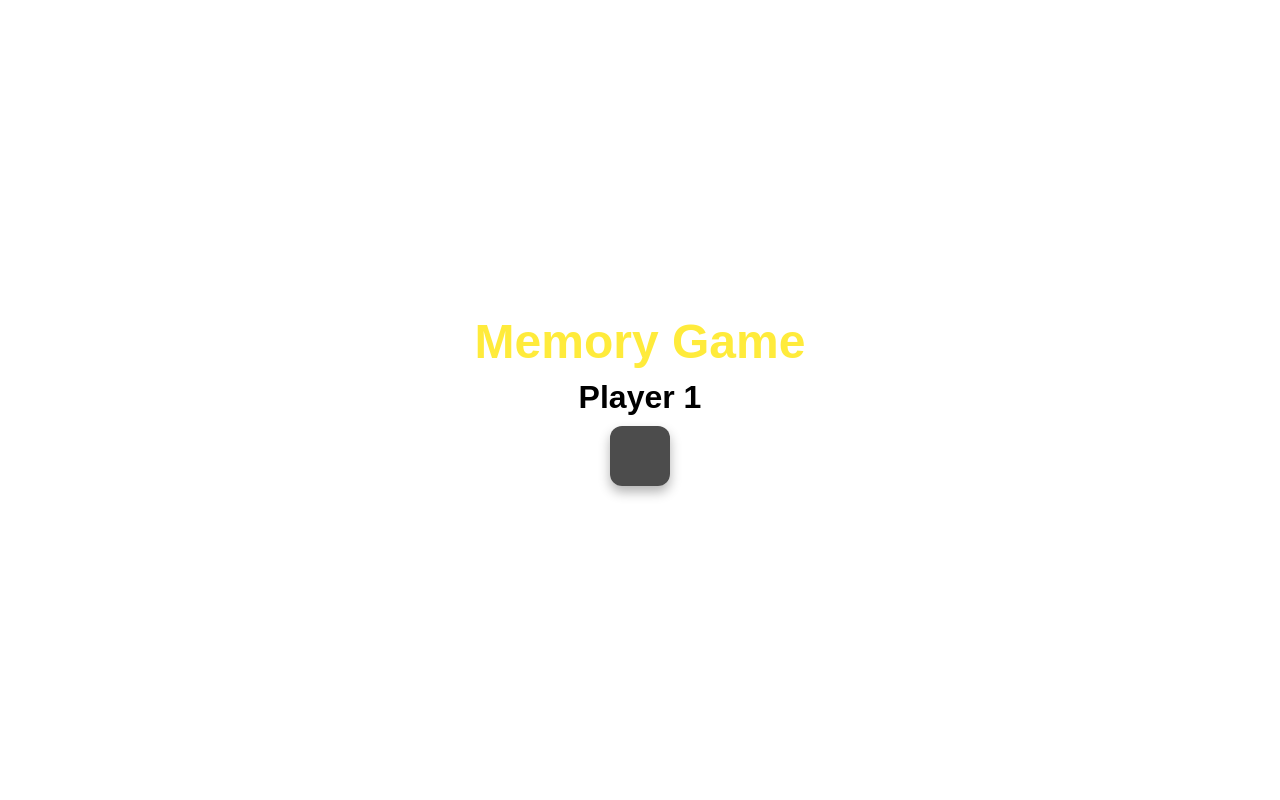
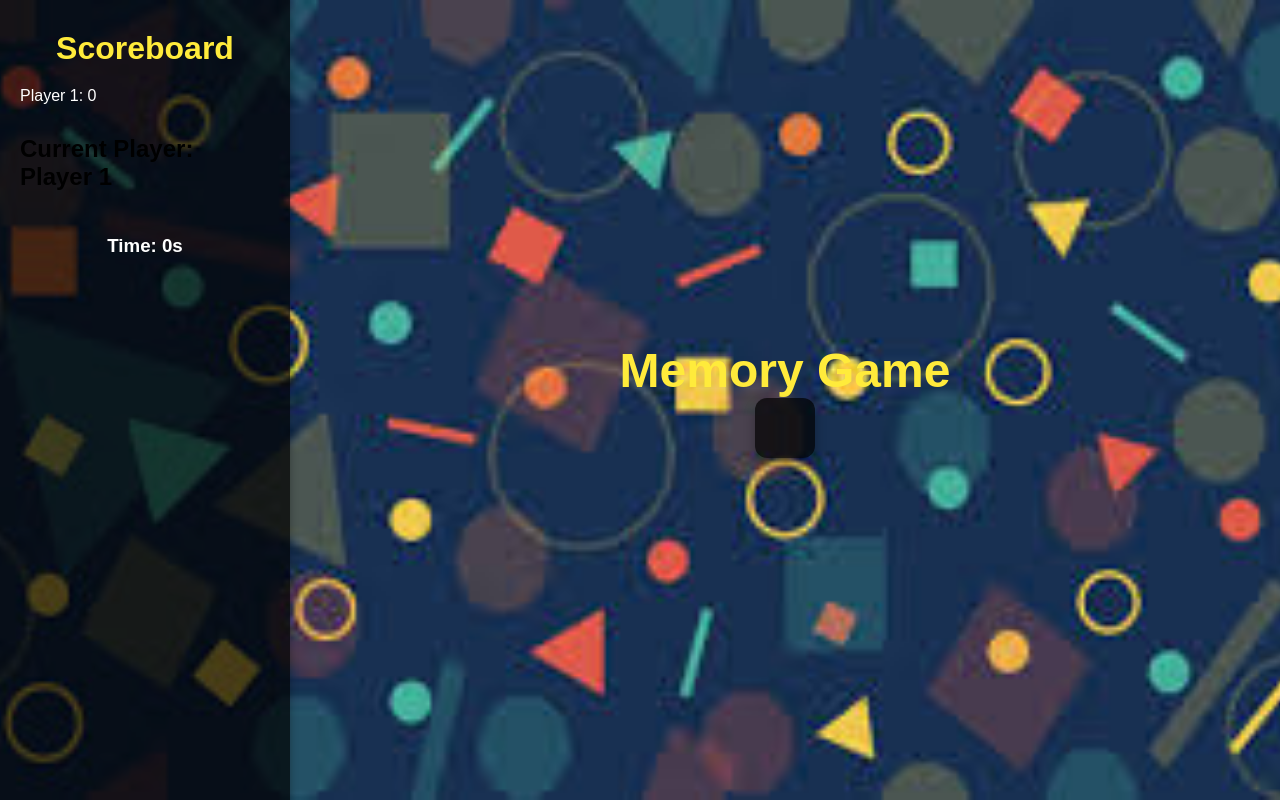
Before and after one commit to Tehila-Hoizman/Memory_game, a website with bundled scripts: page src/game/game.html in a window 1280 px wide. Built offline with nearby package versions, Linux system fonts and the light colour scheme.

Commit message:
add scores bar

```diff
--- a/src/game/game.css
+++ b/src/game/game.css
@@ -9,10 +9,64 @@ body {
     background-position: center;
     color: #fff;
     display: flex;
+    height: 100vh;
+    overflow: hidden;
+}
+
+/* מיכל המשחק כולו */
+.game-container {
+    display: flex;
+    height: 100%;
+    width: 100%;
+}
+
+/* סרגל נתונים */
+.sidebar {
+    width: 250px;
+    background: rgba(0, 0, 0, 0.7);
+    padding: 20px;
+    box-shadow: 0 4px 8px rgba(0, 0, 0, 0.3);
+    display: flex;
+    flex-direction: column;
+    align-items: center;
+}
+
+/* כותרת סרגל נתונים */
+.sidebar h2 {
+    color: #ffeb3b;
+    margin-bottom: 20px;
+}
+
+/* רשימת ניקוד */
+.scores-list {
+    list-style: none;
+    padding: 0;
+    margin: 0;
+    width: 100%;
+}
+
+.scores-list li {
+    margin-bottom: 10px;
+}
+
+/* כותרת שם השחקן הנוכחי */
+.current-player {
+    color: #ff5722;
+    margin-top: 20px;
+}
+
+/* טיימר */
+.timer {
+    margin-top: 20px;
+}
+
+/* תוכן המשחק */
+.game-content {
+    flex: 1;
+    display: flex;
     flex-direction: column;
     align-items: center;
     justify-content: center;
-    height: 100vh;
 }
 
 /* כותרת עמוד המשחק */
@@ -74,3 +128,11 @@ h2 {
 .card:hover {
     transform: scale(1.05);
 }
+
+/* styles.css */
+
+/* כותרת שם השחקן הנוכחי */
+.current-player {
+    margin-top: 20px;
+    font-size: 1.5rem;
+}
--- a/src/game/game.html
+++ b/src/game/game.html
@@ -7,9 +7,19 @@
     <link rel="stylesheet" href="game.css">
 </head>
 <body>
-    <h1>Memory Game</h1>
-    <h2 class="player-name"></h2>
-    <div class="game-board"></div>
+    <div class="game-container">
+        <div class="sidebar">
+            <h2>Scoreboard</h2>
+            <ul class="scores-list"></ul>
+            <h3 class="current-player"></h3>
+            <h3 class="timer">Time: 0s</h3>
+
+        </div>
+        <div class="game-content">
+            <h1>Memory Game</h1>
+            <div class="game-board"></div>
+        </div>
+    </div>
     <script type="module" src="game.js"></script>
 </body>
 </html>
--- a/src/game/game.js
+++ b/src/game/game.js
@@ -3,14 +3,19 @@ import { getCardsUrls, getNumOfPairs, getSettings } from "../data/dataManager.js
 const settings = getSettings();
 console.log(settings);
 const gameBoard = document.querySelector('.game-board');
-const playerName = document.querySelector('.player-name');
+const scoresList = document.querySelector('.scores-list');
+const currentPlayerElement = document.querySelector('.current-player');
+const timerElement = document.querySelector('.timer');
+
 let numPlayers = settings.numPlayers;
 let currentPlayer = settings.playerNames[0];
 let turnIndex = 1;
 let cardsUrls = getCardsUrls(settings.theme);
 let numOfPairs = getNumOfPairs(settings.difficulty);
 let scores = {};
-let gameLocked = false; // מצב לנעילת המשחק
+let gameLocked = false;
+let timer;
+let elapsedTime = 0;
 
 const generatePairsUrls = () => {
     const selectedImages = [];
@@ -63,6 +68,7 @@ const flipCard = (card) => {
                 secondCard.classList.add('matched');
                 scores[currentPlayer]++;
                 numOfPairs--;
+                updateScores();
                 if (numOfPairs == 0) {
                     finishGame();
                     return;
@@ -79,47 +85,66 @@ const flipCard = (card) => {
     }
 };
 
+const updateScores = () => {
+    scoresList.innerHTML = ''; // ניקוי הרשימה הנוכחית
+    settings.playerNames.forEach(player => {
+        const listItem = document.createElement('li');
+        listItem.textContent = `${player}: ${scores[player]}`;
+        scoresList.appendChild(listItem);
+    });
+    updateCurrentPlayerDisplay();
+};
+
+const updateCurrentPlayerDisplay = () => {
+    currentPlayerElement.textContent = `Current Player: ${currentPlayer}`;
+    currentPlayerElement.style.color = settings.playerColors[settings.playerNames.indexOf(currentPlayer)];
+};
+
 const nextTurn = () => {
     turnIndex++;
     currentPlayer = settings.playerNames[turnIndex % numPlayers];
-    playerName.textContent = currentPlayer;
-    playerName.style.color = settings.playerColors[turnIndex % numPlayers];
+    updateScores();
     console.log(turnIndex);
     console.log(currentPlayer);
 };
 
 const initGame = () => {
-    playerName.textContent = currentPlayer;
-    playerName.style.color = settings.playerColors[0];
     settings.playerNames.forEach(player => {
         scores[player] = 0;
     });
 
+    updateScores();
     createCards();
+    startTimer();
 };
 
 // פונקציה למציאת השם עם הניקוד הגבוה ביותר
 const getTopScorer = (scores) => {
-    // המרת האובייקט למערך של זוגות [שם, ניקוד]
     const entries = Object.entries(scores);
-
-    // שימוש ב-reduce למציאת הערך המרבי
     const topScorer = entries.reduce((highest, current) => {
-        // highest הוא הזוג עם הניקוד הגבוה ביותר עד כה
-        // current הוא הזוג הנוכחי
         if (current[1] > highest[1]) {
-            return current; // אם הניקוד הנוכחי גבוה יותר, עדכן את התוצאה
+            return current;
         }
-        return highest; // אחרת, שמור את התוצאה הקודמת
+        return highest;
     });
-
-    return topScorer[0]; // מחזיר את השם של המשתמש עם הניקוד הגבוה ביותר
+    return topScorer[0];
 };
 
 const finishGame = () => {
-    // קריאה לפונקציה
+    stopTimer();
     const topScorer = getTopScorer(scores);
     alert(`The top scorer is: ${topScorer}`); // Output: The top scorer is: Diana
 };
 
+const startTimer = () => {
+    timer = setInterval(() => {
+        elapsedTime++;
+        timerElement.textContent = `Time: ${elapsedTime}s`;
+    }, 1000);
+};
+
+const stopTimer = () => {
+    clearInterval(timer);
+};
+
 initGame();
```
Also changed, not shown: assets/images/background.jpg (added), assets/images/bg.jpg (added).
